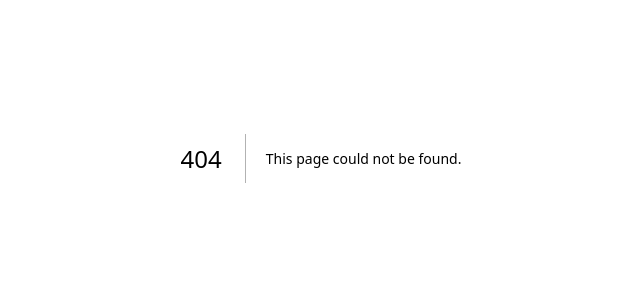
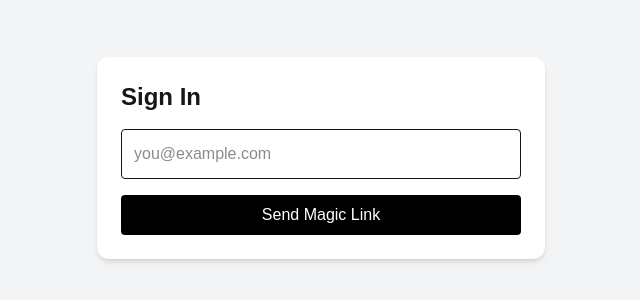
Before and after one commit to PresTroph/FitTour, a Next.js app: page /login in a window 1280 px wide. Before the commit this address had no page. Shown: the part 242-542 px from the top of the page, without its empty margins (319-959 px from the left). Built offline with nearby package versions, Linux system fonts and the light colour scheme; no server answers.

Commit message:
created the login and connected supabase

```diff
--- /dev/null
+++ b/lib/supabase.ts
@@ -0,0 +1,6 @@
+import { createClient } from "@supabase/supabase-js";
+
+const supabaseUrl = process.env.NEXT_PUBLIC_SUPABASE_URL!;
+const supabaseAnonKey = process.env.NEXT_PUBLIC_SUPABASE_ANON_KEY!;
+
+export const supabase = createClient(supabaseUrl, supabaseAnonKey);
--- /dev/null
+++ b/pages/login.tsx
@@ -0,0 +1,46 @@
+import { useState } from "react";
+import { supabase } from "@/lib/supabase";
+
+export default function LoginPage() {
+  const [email, setEmail] = useState("");
+  const [message, setMessage] = useState("");
+
+  const handleLogin = async (e: React.FormEvent) => {
+    e.preventDefault();
+    const { error } = await supabase.auth.signInWithOtp({ email });
+
+    if (error) {
+      setMessage("Something went wrong. Try again.");
+    } else {
+      setMessage("Check your email for the login link!");
+    }
+  };
+
+  return (
+    <main className="min-h-screen flex items-center justify-center bg-gray-100 p-4">
+      <form onSubmit={handleLogin} className="bg-white p-6 rounded-xl shadow-md w-full max-w-md">
+        <h1 className="text-2xl font-bold mb-4">Sign In</h1>
+        <input
+          type="email"
+          placeholder="you@example.com"
+          value={email}
+          onChange={(e) => setEmail(e.target.value)}
+          className="w-full p-3 border rounded mb-4"
+          required
+        />
+        <button
+          type="submit"
+          className="w-full bg-black text-white py-2 rounded hover:opacity-90"
+        >
+          Send Magic Link
+        </button>
+        {message && <p className="mt-4 text-center text-sm text-gray-600">{message}</p>}
+      </form>
+    </main>
+  );
+}
+// This code is a simple login page using Supabase for authentication.
+// It allows users to enter their email and receive a magic link to log in.
+// The page is styled using Tailwind CSS for a clean and modern look.
+// The form includes basic validation and feedback messages for the user.
+// The login process is handled asynchronously, and the user is informed of the result.
```
Also changed, not shown: package.json (+7 -6 lines), 1 other file (tests, documents, lock files or other folders).
